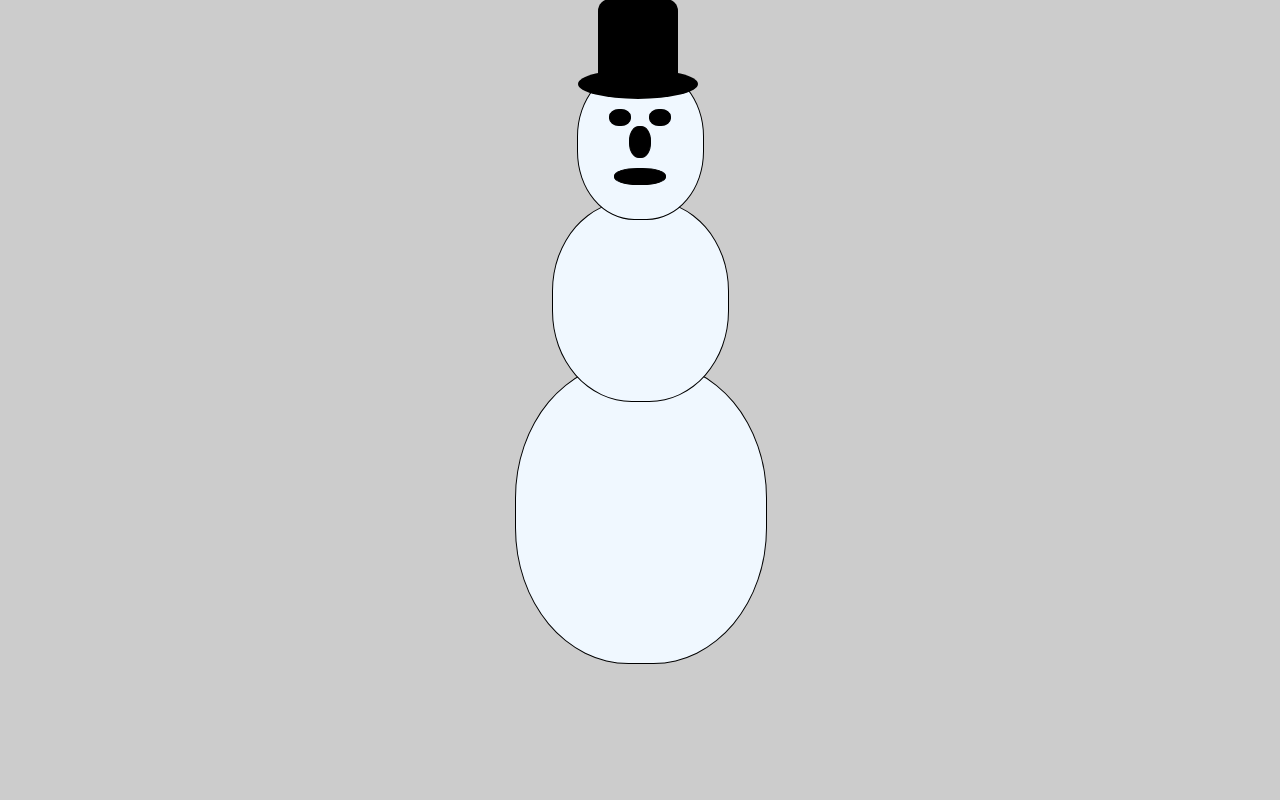
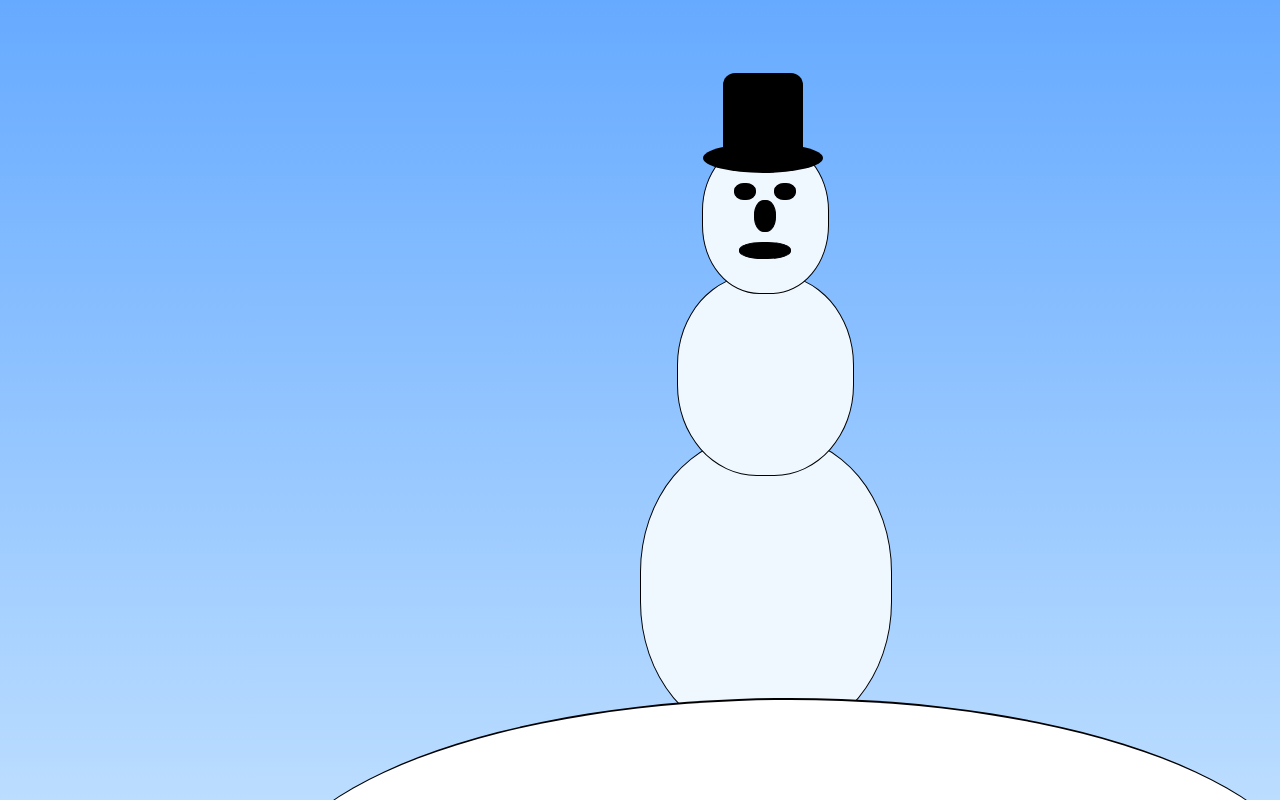
Before and after one commit to rjslay71/7xx, a plain HTML site: page index.html in a window 1280 px wide. Drawn offline with Linux system fonts and the light colour scheme.

Commit message:
added snow hill and background for snowman moved the little guy down to the bottom of the page and slightly left and added styles for html elment

```diff
--- a/assets/css/style.css
+++ b/assets/css/style.css
@@ -1,13 +1,33 @@
 /* CSS Document */
 
+html {
+	height: 100%;
+	overflow: hidden;
+}
+
 body {
-    background-color: #CCC;
+	margin: 0;
+	width: 100%;
+	height: 100%;
+	overflow: hidden;
+	color: #fff;
+    background-color: #9cf;
+	background-image: -webkit-graient(linear, left top, left bottom, from(#6af), to(#bdf));
+	background-image: -moz-linear-gradient(#6af, #bdf);
+	background-image: linear-gradient(#6af, #bdf);
+}
+::-webkit-scrollbar {
+	display: none;
 }
 /* SNOWMAN */
 .snowman {
+	text-align: center;
     width: 250px;
     margin: auto;
     overflow: visible;
+	position: fixed;
+	bottom: -300px;
+	left: 50%;
 }
 .smBody, .smFeet, .smHead {
     border: thin #000 solid;
@@ -85,3 +105,15 @@ body {
     z-index: 8;
     margin-bottom: -40px;
 }
+
+.hill {
+	border-top: 2px solid #000;
+	width: 300%;
+	margin-left: -150%;
+	min-height: 100px;
+	padding: 60%;
+	border-radius: 50%;
+	border-left-color: transparent;
+	border-right-color: transparent;
+	background-color: #fff;
+}
--- a/index.html
+++ b/index.html
@@ -7,6 +7,8 @@
 </head>
 
 <body>
+
+		<!-- SNOWMAN -->
 		<div class="snowman">
 		  <div class="smHead">
 			<div class="hat">
@@ -23,6 +25,9 @@
 		  </div>
 		  <div class="smBody"></div>
 		  <div class="smFeet"></div>
+
+		  <!-- HILL-->
+		  <div class="hill"></div>
 </div>
 </body>
 </html>
```
Lines whose indentation alone changed are shown as unchanged.
